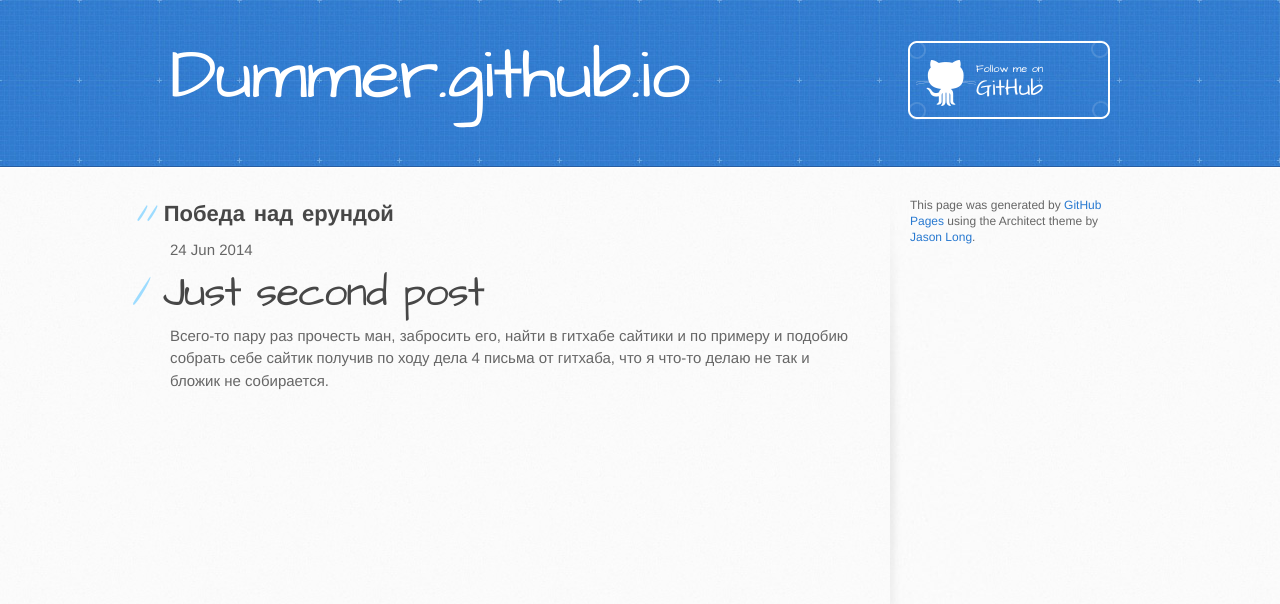
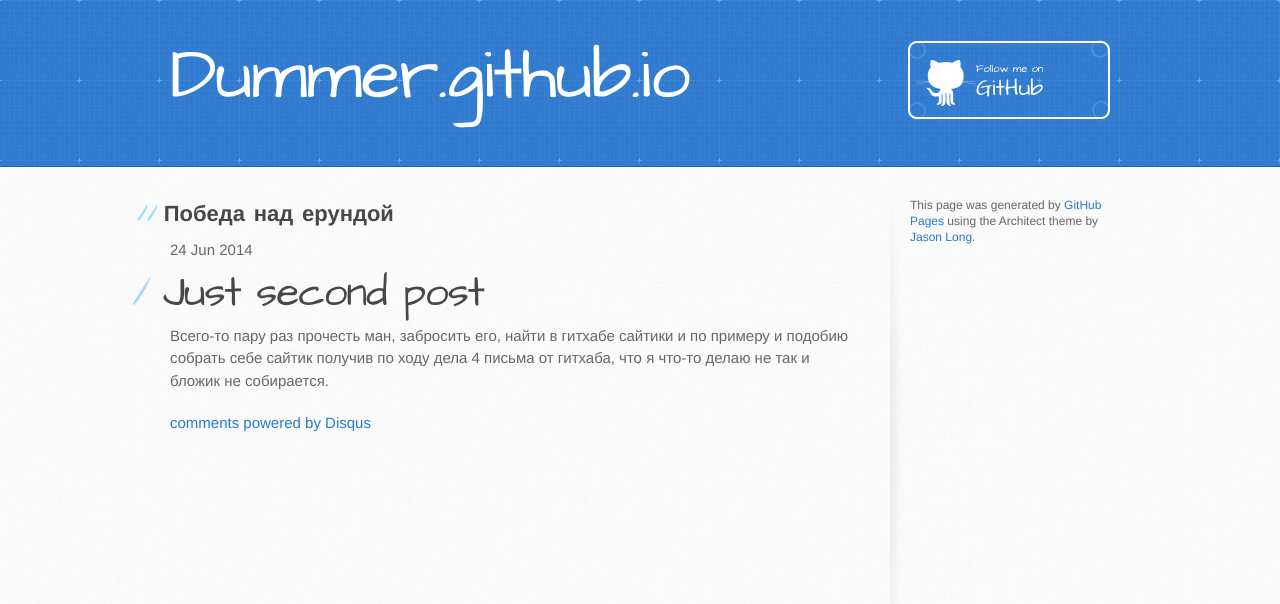
Before and after one commit to artemkonenko/dummer.github.io, a Jekyll site: the page built from _posts/2014-06-24-winfail.md, in a window 1280 px wide. Shown: the top 604 px of the page. Built offline with Jekyll 4.4.1, drawn with Linux system fonts in a browser that asks for light colours; Markdown is read by kramdown in place of the engine named in the settings; comment, search, counter and statistics services are not loaded; some of the changed lines change nothing that is shown.

Commit message:
Add discus to posts template

```diff
--- a/_layouts/post.html
+++ b/_layouts/post.html
@@ -10,3 +10,19 @@
 <div class="post">
 {{ content }}
 </div>
+
+<div id="disqus_thread"></div>
+<script type="text/javascript">
+    /* * * CONFIGURATION VARIABLES: EDIT BEFORE PASTING INTO YOUR WEBPAGE * * */
+    var disqus_shortname = 'dummer'; // required: replace example with your forum shortname
+    var disqus_identifier = '{{ page.date | date_to_string }}/{{ page.title }}';
+
+    /* * * DON'T EDIT BELOW THIS LINE * * */
+    (function() {
+        var dsq = document.createElement('script'); dsq.type = 'text/javascript'; dsq.async = true;
+        dsq.src = '//' + disqus_shortname + '.disqus.com/embed.js';
+        (document.getElementsByTagName('head')[0] || document.getElementsByTagName('body')[0]).appendChild(dsq);
+    })();
+</script>
+<noscript>Please enable JavaScript to view the <a href="http://disqus.com/?ref_noscript">comments powered by Disqus.</a></noscript>
+<a href="http://disqus.com" class="dsq-brlink">comments powered by <span class="logo-disqus">Disqus</span></a>
```
